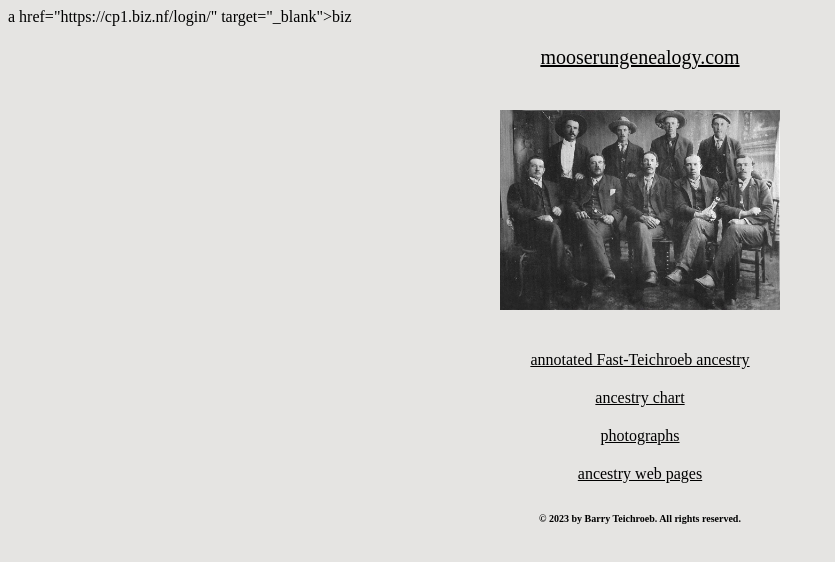
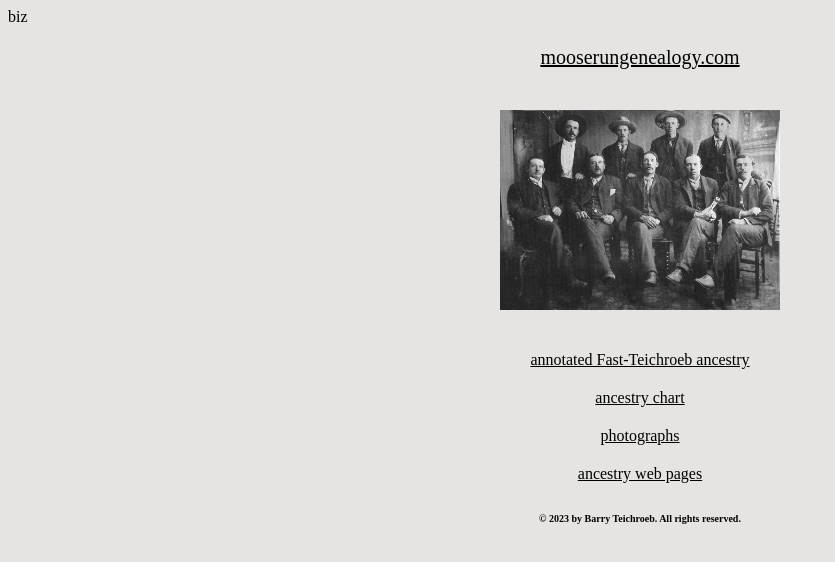
Before and after one commit to btwhitby/go, a plain HTML site: page index.htm in a window 1280 px wide. Shown: the whole page, without its empty margins (0-835 px from the left). Drawn offline with Linux system fonts and the light colour scheme.

Commit message:
Update index.htm

```diff
--- a/index.htm
+++ b/index.htm
@@ -112,7 +112,7 @@ whichImage.style.width=nW;whichImage.style.height=nH;
 
 </td valign="bottom" align="center">
 </td colspan=1 align="center" rowspan=1 width=100% height=10>
-</tr>a href="https://cp1.biz.nf/login/" target="_blank">biz</a>
+</a href="https://cp1.biz.nf/login/" target="_blank">biz</a>
 
 <style>
 a:link {
```
